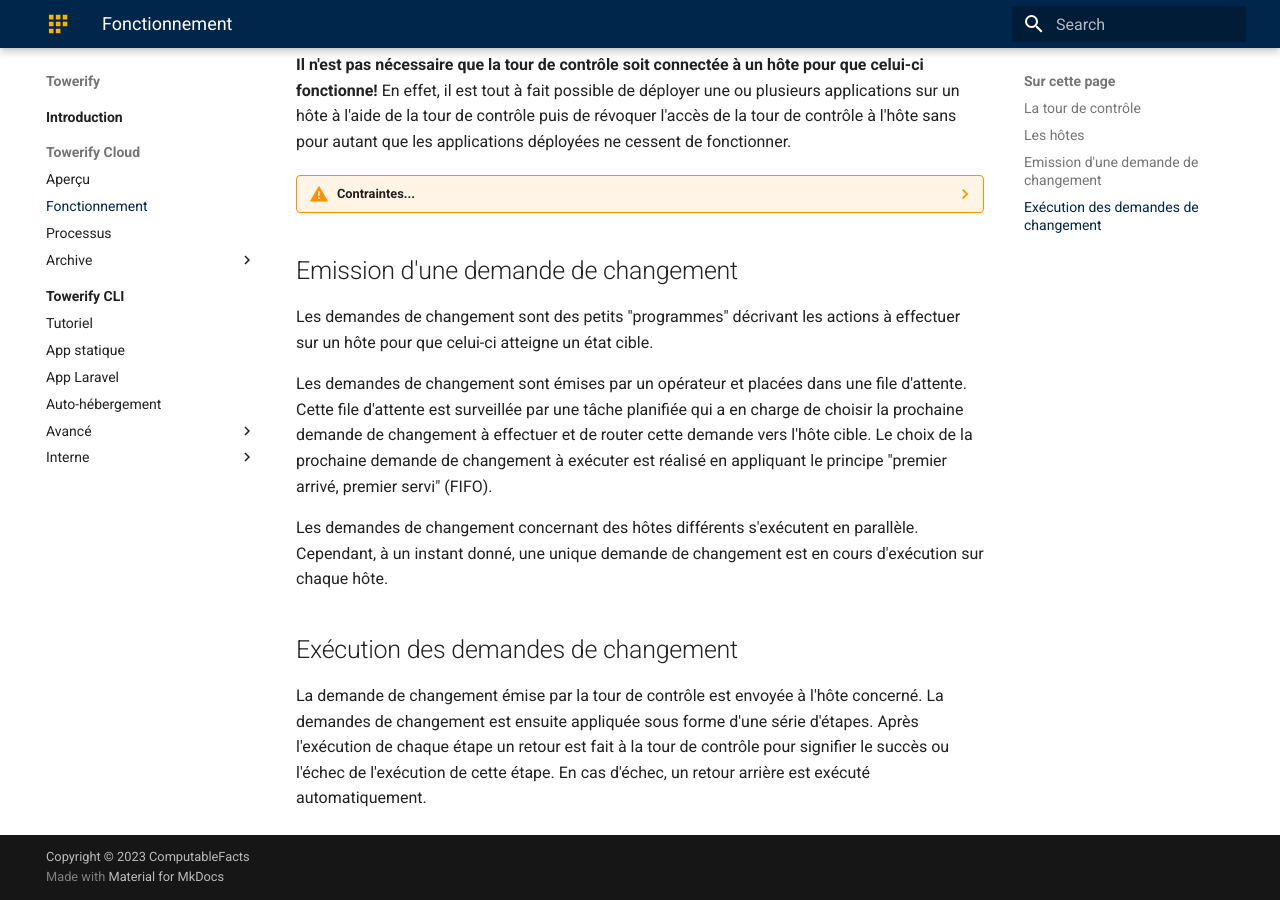
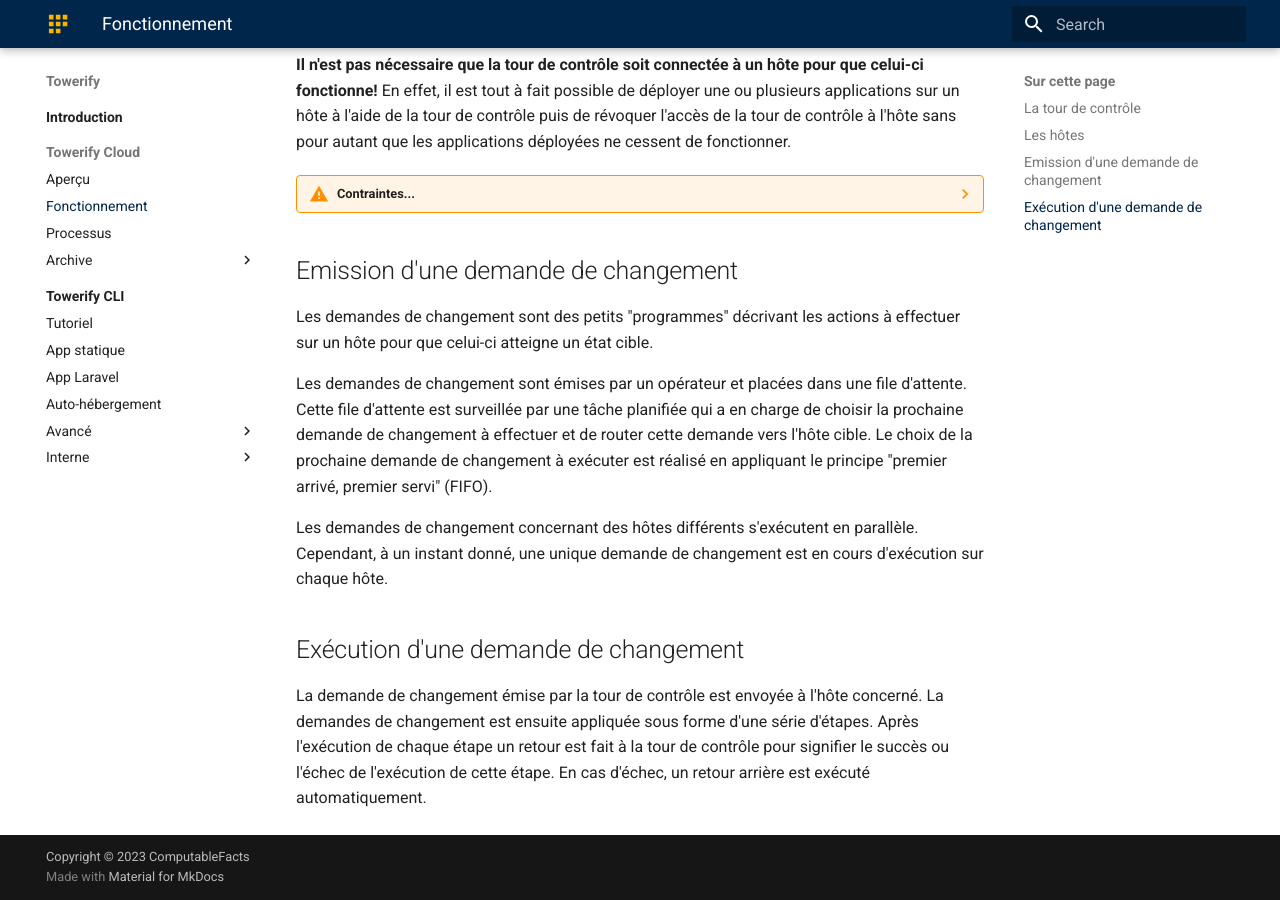
Before and after one commit to computablefacts/towerify-docs, an MkDocs documentation site: the page built from docs/cloud/how-it-works.md, in a window 1280 px wide and 900 px high, scrolled down 1338 px. Built offline with MkDocs 1.6.1 and Material for MkDocs 9.7.7, drawn with Linux system fonts in a browser that asks for light colours.

Commit message:
Edit Towerify Cloud 6/n

```diff
--- a/docs/cloud/how-it-works.md
+++ b/docs/cloud/how-it-works.md
@@ -67,7 +67,7 @@ appliquant le principe "premier arrivé, premier servi" (FIFO).
 Les demandes de changement concernant des hôtes différents s'exécutent en parallèle. Cependant, à un instant donné, une
 unique demande de changement est en cours d'exécution sur chaque hôte.
 
-## Exécution des demandes de changement
+## Exécution d'une demande de changement
 
 La demande de changement émise par la tour de contrôle est envoyée à l'hôte concerné. La demandes de changement est
 ensuite appliquée sous forme d'une série d'étapes. Après l'exécution de chaque étape un retour est fait à la tour de
```
